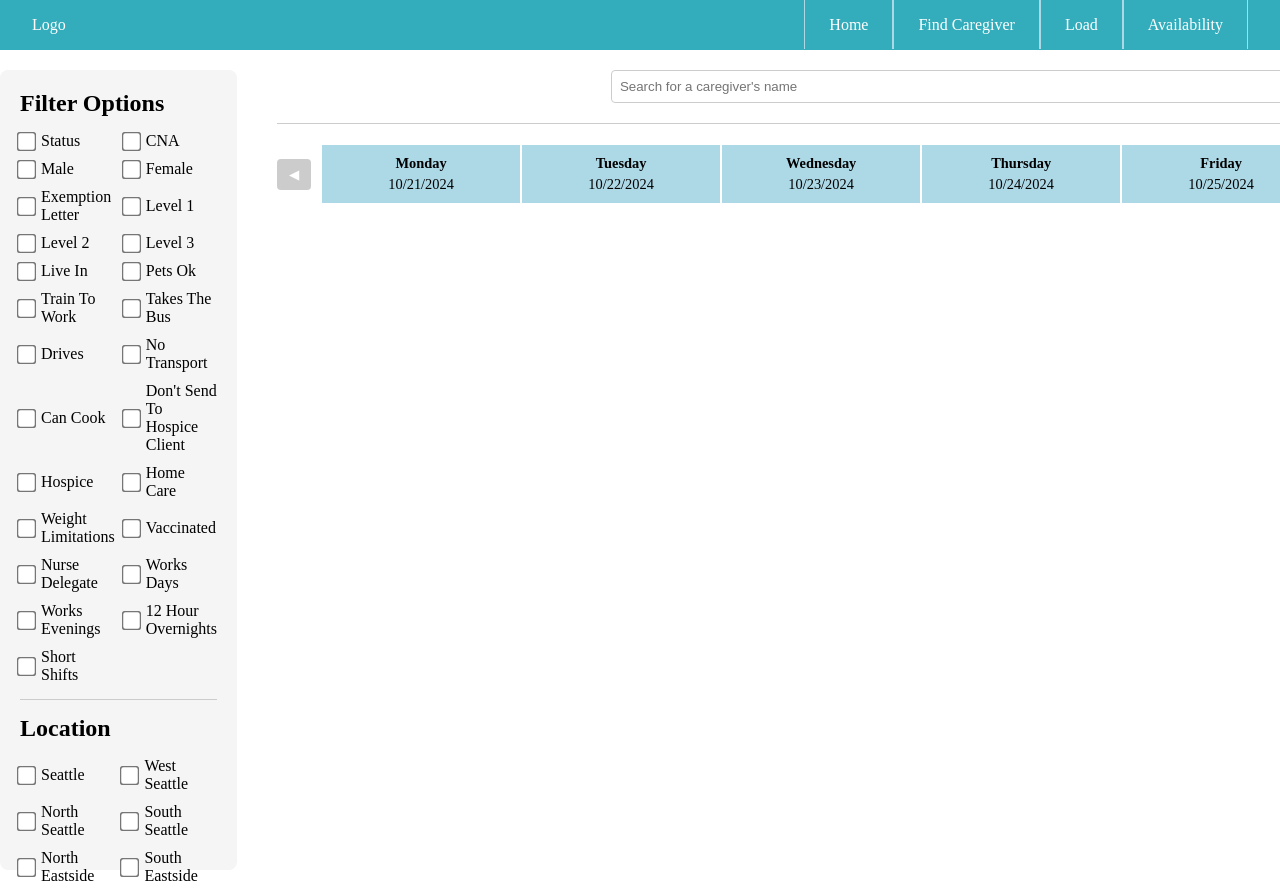
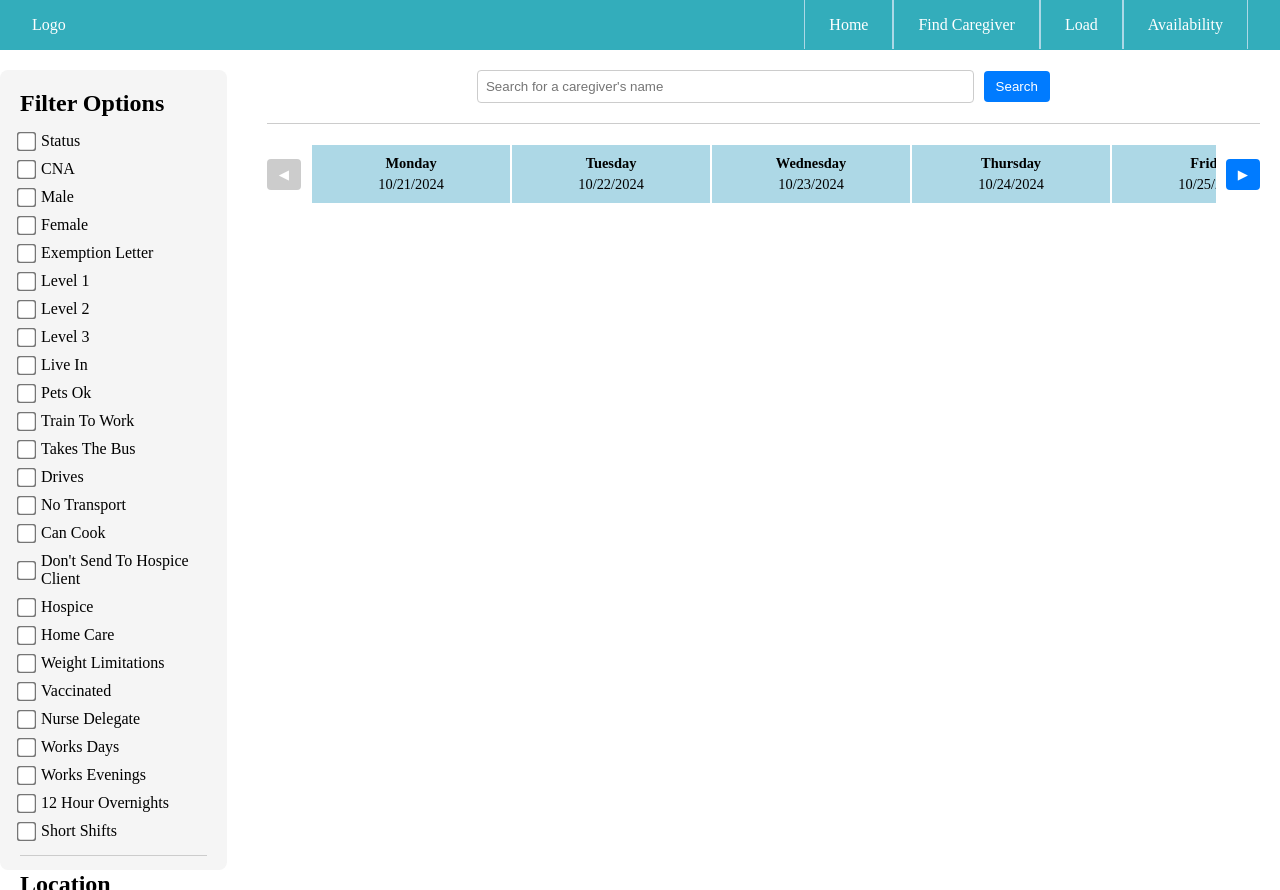
Before and after one commit to suvisitingangels/VisitingAngels-SmartScheduler, a React (Create React App) app in the folder visitingangelsrjs/: page /find-caregiver in a window 1280 px wide. Built offline with nearby package versions, Linux system fonts and the light colour scheme.

Commit message:
time#10/31/2024 msg# Changed filter to one column, modified the transform scale for checkbox

```diff
--- a/visitingangelsrjs/src/pages/FindCaregiver/FindCaregiver.css
+++ b/visitingangelsrjs/src/pages/FindCaregiver/FindCaregiver.css
@@ -15,7 +15,8 @@
 }
 
 .filter-sidebar {
-  width: 400px;
+  width: 18%;
+  max-width: 350px; /* Limit max width to avoid oversized sidebar */
   background-color: #f5f5f5;
   padding: 20px;
   border-radius: 8px;
@@ -28,6 +29,7 @@
 .caregiver-list {
   flex: 1;
   padding-left: 20px;
+  min-width: 60%; /* Ensures main content area doesn't shrink too small */
 }
 
 .caregiver-list h1 {
--- a/visitingangelsrjs/src/pages/FindCaregiver/components/FilterClasses.css
+++ b/visitingangelsrjs/src/pages/FindCaregiver/components/FilterClasses.css
@@ -2,7 +2,7 @@
 
 .filter-options {
     display: grid;
-    grid-template-columns: 1fr 1fr;
+    grid-template-columns: 1fr;
     gap: 10px;
   }
 
```
